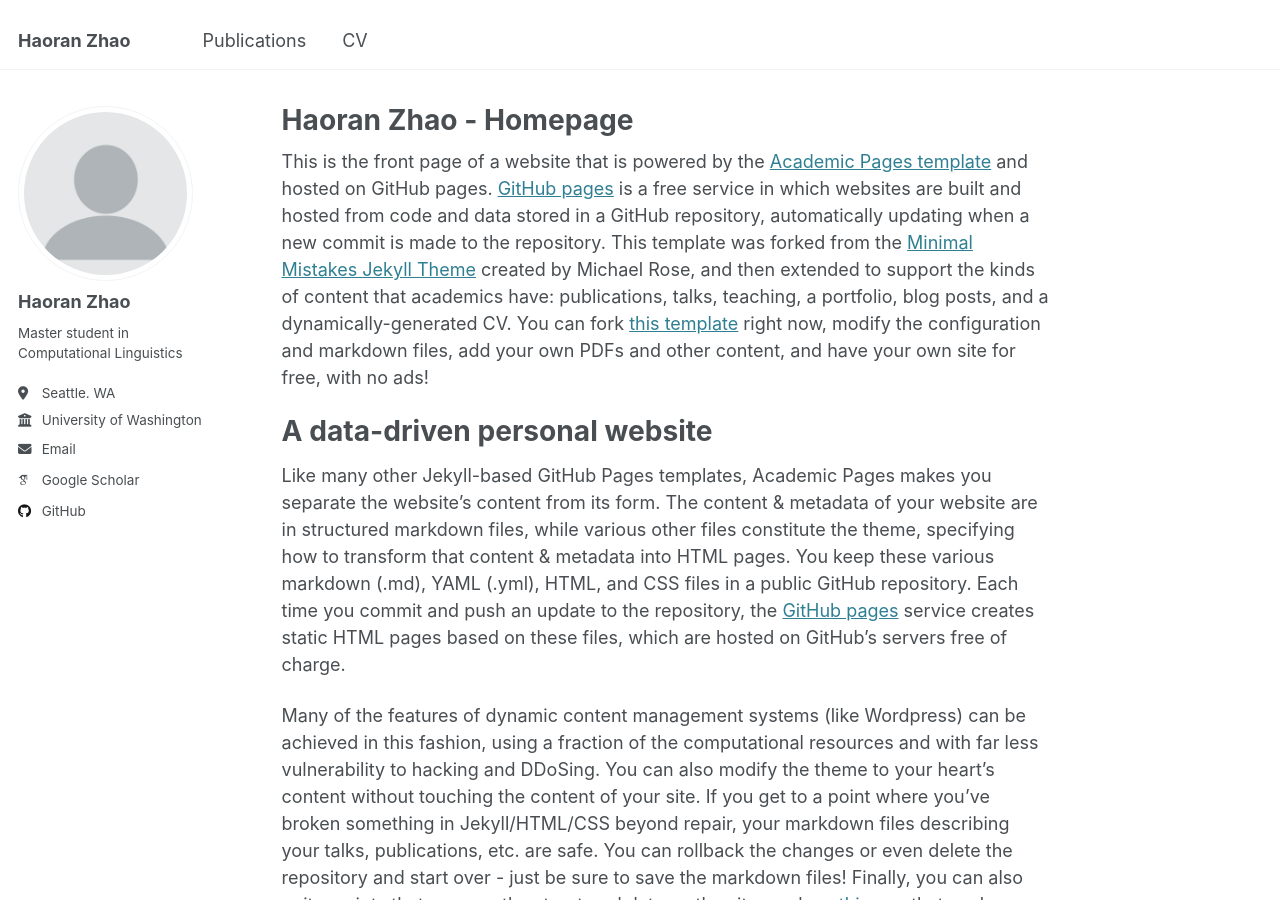
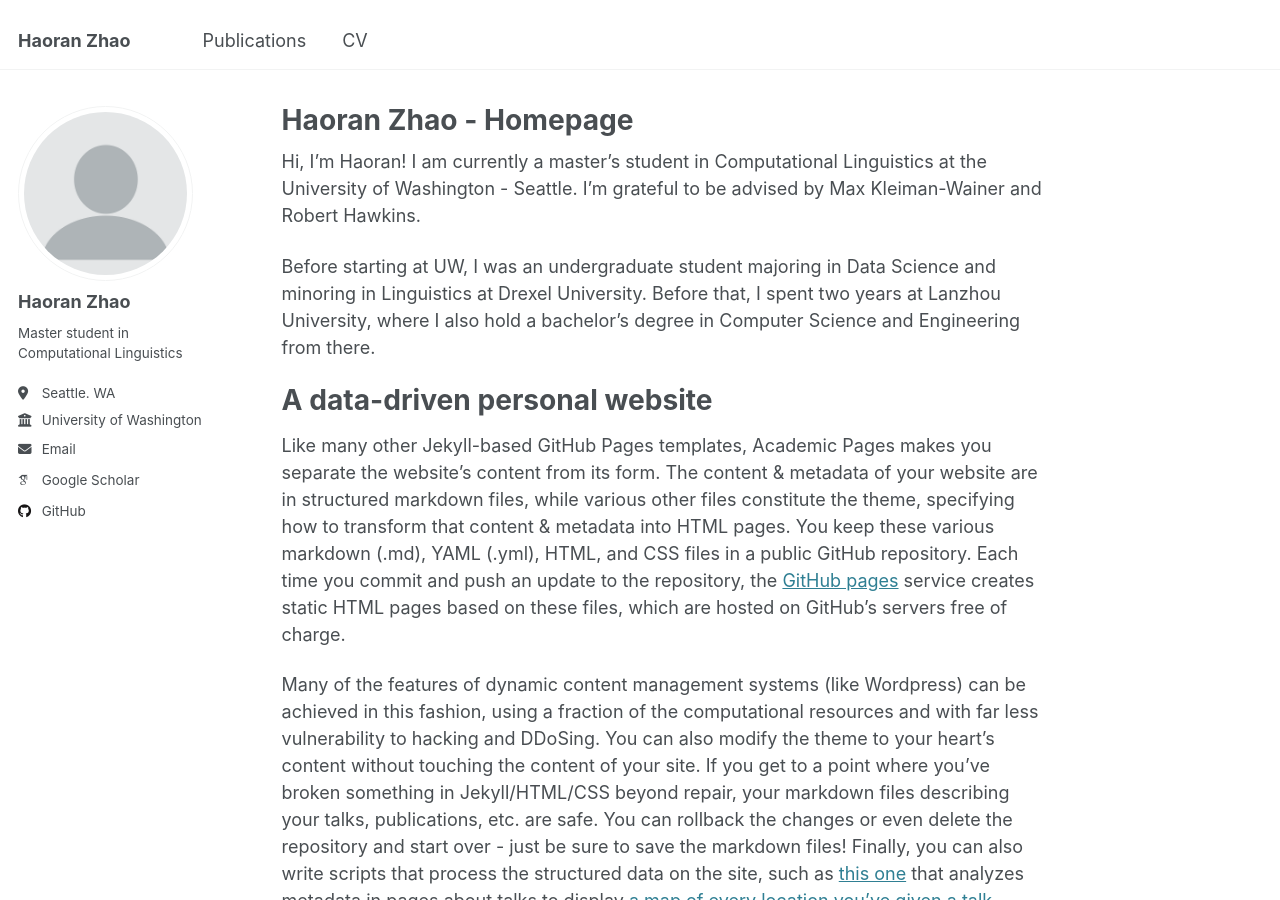
Before and after one commit to hrjzhao/hrjzhao.github.io, a Jekyll site: the page built from _pages/about.md, in a window 1280 px wide and 900 px high. Built offline with Jekyll 4.4.1, drawn with Linux system fonts in a browser that asks for light colours; some web fonts are replaced.

Commit message:
Update about.md

```diff
--- a/_pages/about.md
+++ b/_pages/about.md
@@ -7,7 +7,11 @@ redirect_from:
   - /about.html
 ---
 
-This is the front page of a website that is powered by the [Academic Pages template](https://github.com/academicpages/academicpages.github.io) and hosted on GitHub pages. [GitHub pages](https://pages.github.com) is a free service in which websites are built and hosted from code and data stored in a GitHub repository, automatically updating when a new commit is made to the repository. This template was forked from the [Minimal Mistakes Jekyll Theme](https://mmistakes.github.io/minimal-mistakes/) created by Michael Rose, and then extended to support the kinds of content that academics have: publications, talks, teaching, a portfolio, blog posts, and a dynamically-generated CV. You can fork [this template](https://github.com/academicpages/academicpages.github.io) right now, modify the configuration and markdown files, add your own PDFs and other content, and have your own site for free, with no ads!
+Hi, I'm Haoran! I am currently a master's student in Computational Linguistics at the University of Washington - Seattle. I'm grateful to be advised by Max Kleiman-Wainer and Robert Hawkins.
+
+
+
+Before starting at UW, I was an undergraduate student majoring in Data Science and minoring in Linguistics at Drexel University. Before that, I spent two years at Lanzhou University, where I also hold a bachelor's degree in Computer Science and Engineering from there.
 
 A data-driven personal website
 ======
```
